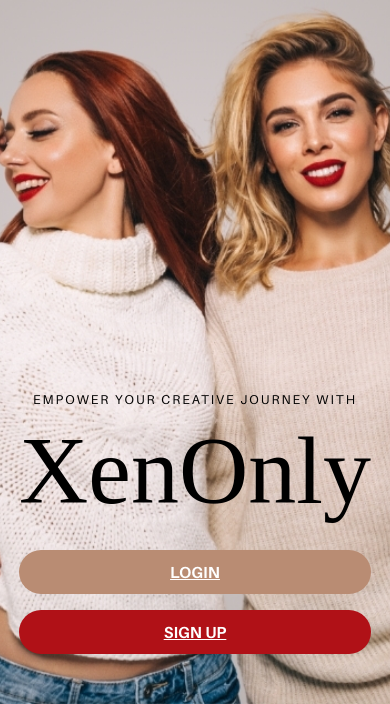
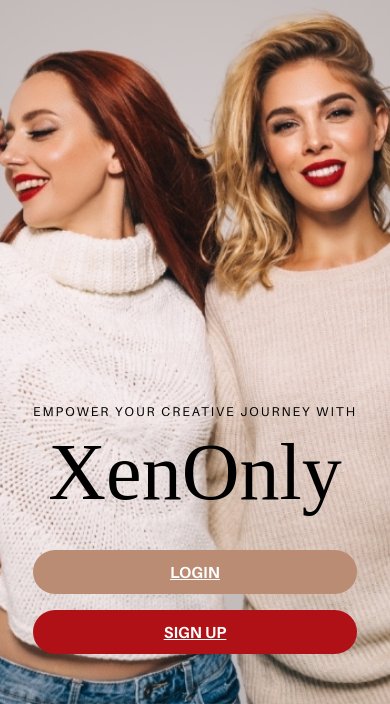
Before and after one commit to Xentraffic/XenOnly, a plain HTML site: page index.html in a window 390 px wide. Shown: the part 140-844 px from the top of the page. Drawn offline with Linux system fonts and the light colour scheme; a web font is replaced by a local one.

Commit message:
Update styles.css

```diff
--- a/styles.css
+++ b/styles.css
@@ -459,8 +459,7 @@
     }
 
     .xenOnly h1 {
-        font-size: 7rem;
-        margin-bottom: 1.5rem;
+        font-size: 6rem;
     }
 
     .xenOnly p {
@@ -537,7 +536,7 @@
 
 @media (max-width: 390px) {
     .xenOnly h1 {
-        font-size: 6rem;
+        font-size: 5rem;
     }
 
     .xenOnly p {
@@ -582,7 +581,7 @@
         margin-top: 1rem;
     }
     .xenOnly h1 {
-        font-size: 6rem;
+        font-size: 5rem;
     }
     .xenOnly p {
         font-size: 0.8rem;
```
